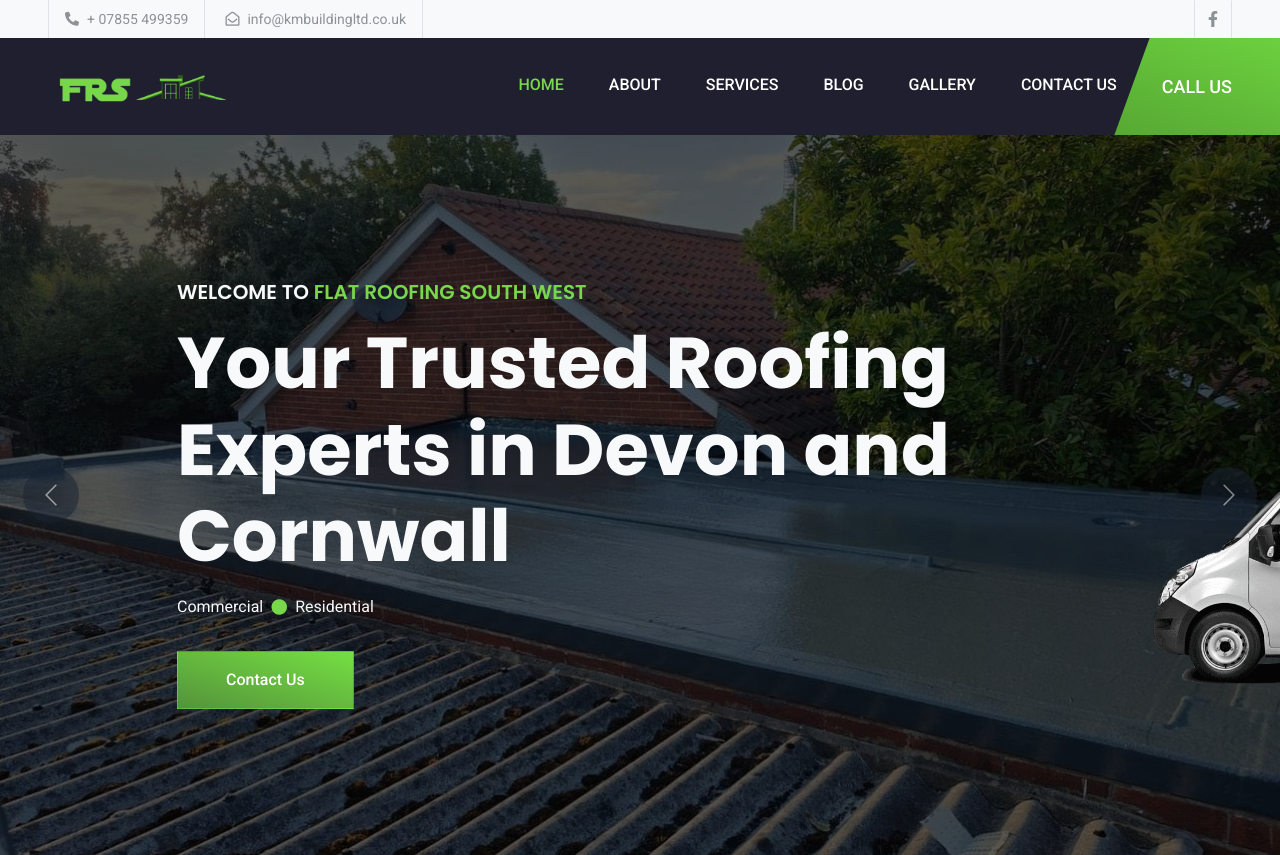
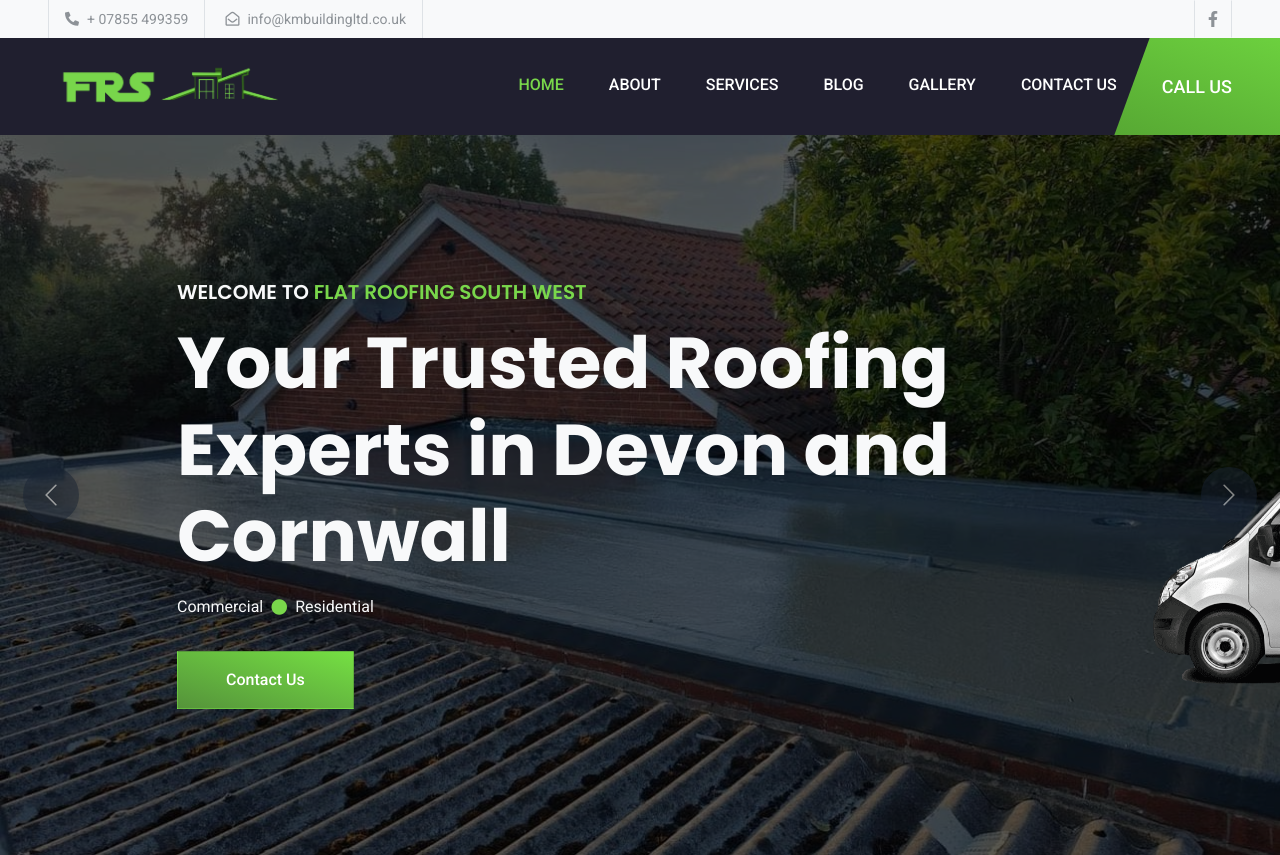
Before and after one commit to hightechroofing123/hightechroofing123.github.io, a plain HTML site: page index.html in a window 1280 px wide. Shown: the top 855 px of the page. Drawn offline with nearby package versions, Linux system fonts and the light colour scheme.

Commit message:
Update style.css

```diff
--- a/css/style.css
+++ b/css/style.css
@@ -214,6 +214,10 @@
     height: 180%;
     position: absolute;
   }
+  .logo{
+    width: 4.5em;
+  }
+
 
 
 
@@ -221,6 +225,11 @@
         margin-top: 25px;
         border-top: 1px solid #EEEEEE;
     }
+}
+@media (min-width: 1054px){
+.logo{
+  width: 7.5em;
+}
 }
 
 @media (min-width: 992px) {
@@ -239,7 +248,7 @@
       display: none;
     }
     .logo{
-      width: 4.5em;
+      width: 5.8em;
     }
 
     .navbar .nav-item:hover .dropdown-menu {
```
